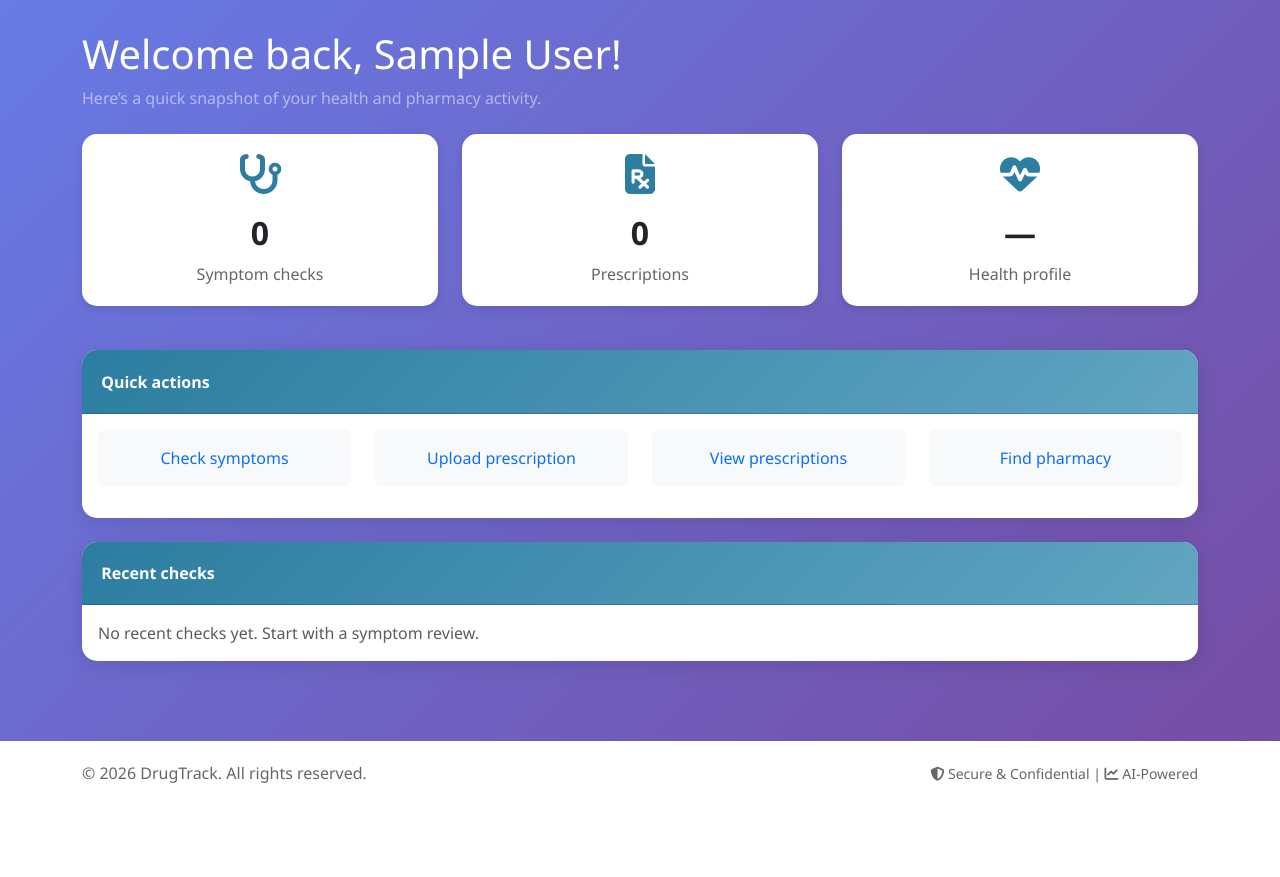
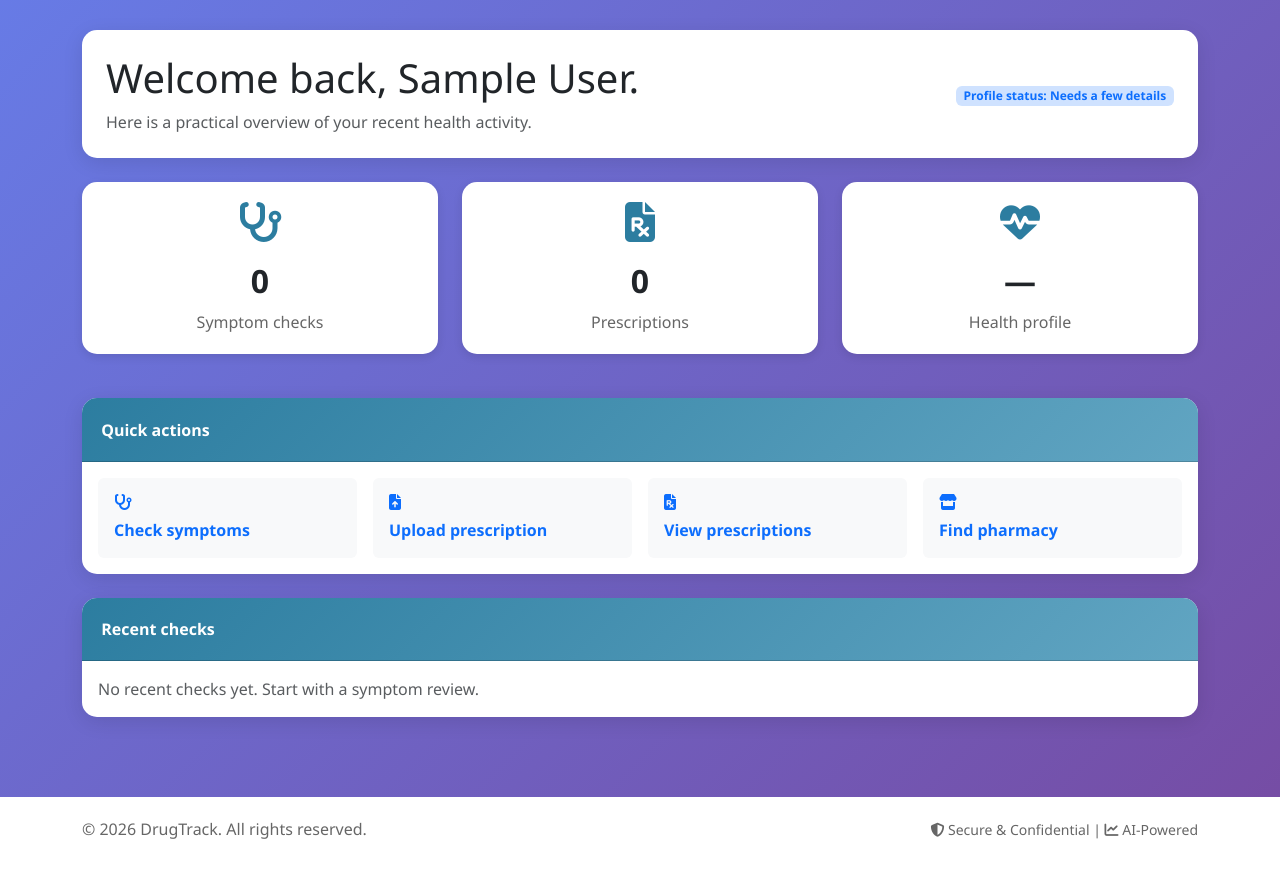
Before and after one commit to devadathsreelayam/DrugTrack, a Django app: page /accounts/dashboard/ in a window 1280 px wide. Shown: the part 138-1015 px from the top of the page. Before the commit the page ends 921 px from the top, so only its background shows below. Run offline with Django 5.2, Linux system fonts and the light colour scheme; the visitor is signed in with stand-in values (Sample User, id 1); data that the repository does not hold is empty.

Commit message:
Improved UX and workflows

```diff
--- a/apps/core/views.py
+++ b/apps/core/views.py
@@ -4,9 +4,10 @@ from django.contrib.auth.decorators import login_required
 from django.contrib.admin.views.decorators import staff_member_required
 from django.contrib import messages
 from django.db.models import Count, Q
-from django.http import JsonResponse
+from django.http import JsonResponse, HttpResponseRedirect
 from django.core.paginator import Paginator
 from django.utils import timezone
+from django.urls import reverse
 
 from apps.pharmacy.models import Drug, Pharmacy
 from .forms import *
@@ -18,14 +19,45 @@ import json
 from .utils.symptom_analyser import symptom_analyzer
 from django.views.decorators.csrf import csrf_exempt
 from django.views.decorators.http import require_http_methods
+from functools import wraps
+
+
+def get_role_home_view(user):
+    if not user or not getattr(user, 'is_authenticated', False):
+        return 'login'
+    if getattr(user, 'is_staff', False) or getattr(user, 'user_type', '') == 'admin':
+        return 'admin_dashboard'
+    if getattr(user, 'is_pharmacy_owner', False):
+        return 'pharmacy_dashboard'
+    if getattr(user, 'is_patient', False):
+        return 'dashboard'
+    return 'dashboard'
+
+
+def patient_required(function=None, redirect_field_name='next', login_url='login'):
+    """Patient views decorator"""
+
+    def decorator(view_func):
+        @wraps(view_func)
+        def _wrapped_view(request, *args, **kwargs):
+            if request.user.is_authenticated:
+                if request.user.is_patient:
+                    return view_func(request, *args, **kwargs)
+                return redirect(get_role_home_view(request.user))
+
+            login_url_with_next = f"{reverse(login_url)}?{redirect_field_name}={request.get_full_path()}"
+            return HttpResponseRedirect(login_url_with_next)
+        return _wrapped_view
+
+    if function:
+        return decorator(function)
+    return decorator
 
 
 def home_view(request):
     """Home page view"""
     if request.user.is_authenticated:
-        if request.user.is_pharmacy_owner:
-            return redirect('pharmacy_dashboard')
-        return redirect('dashboard')
+        return redirect(get_role_home_view(request.user))
 
     # Get some statistics for the home page
     total_pharmacies = Pharmacy.objects.filter(status='approved', is_active=True).count()
@@ -40,7 +72,7 @@ def home_view(request):
 
 def signup_view(request):
     if request.user.is_authenticated:
-        return redirect('dashboard')
+        return redirect(get_role_home_view(request.user))
 
     if request.method == 'POST':
         form = SignupForm(request.POST)
@@ -60,7 +92,7 @@ def signup_view(request):
 def signup_stage1(request):
     """Stage 1: Basic account creation"""
     if request.user.is_authenticated:
-        return redirect('dashboard')
+        return redirect(get_role_home_view(request.user))
 
     if request.method == 'POST':
         form = Stage1SignupForm(request.POST)
@@ -112,31 +144,43 @@ def signup_stage3(request):
     if request.method == 'POST':
         form = Stage3HealthForm(request.POST)
         if form.is_valid():
-            health_profile = health_profile or UserHealthProfile(user=request.user)
+            has_health_data = any([
+                form.cleaned_data.get('bp'),
+                form.cleaned_data.get('cholesterol'),
+                form.cleaned_data.get('blood_sugar'),
+                form.cleaned_data.get('weight') is not None,
+                form.cleaned_data.get('height') is not None,
+                form.cleaned_data.get('allergies'),
+                form.cleaned_data.get('chronic_conditions'),
+            ])
 
-            # Update only if values are provided
-            if form.cleaned_data.get('bp'):
-                health_profile.bp = form.cleaned_data['bp']
+            if has_health_data:
+                health_profile = health_profile or UserHealthProfile(user=request.user)
 
-            if form.cleaned_data.get('cholesterol'):
-                health_profile.cholesterol = form.cleaned_data['cholesterol']
+                # Update only if values are provided
+                if form.cleaned_data.get('bp'):
+                    health_profile.bp = form.cleaned_data['bp']
 
-            if form.cleaned_data.get('blood_sugar'):
-                health_profile.blood_sugar = form.cleaned_data['blood_sugar']
+                if form.cleaned_data.get('cholesterol'):
+                    health_profile.cholesterol = form.cleaned_data['cholesterol']
 
-            if form.cleaned_data.get('weight') is not None:
-                health_profile.weight = form.cleaned_data['weight']
+                if form.cleaned_data.get('blood_sugar'):
+                    health_profile.blood_sugar = form.cleaned_data['blood_sugar']
 
-            if form.cleaned_data.get('height') is not None:
-                health_profile.height = form.cleaned_data['height']
+                if form.cleaned_data.get('weight') is not None:
+                    health_profile.weight = form.cleaned_data['weight']
 
-            if form.cleaned_data.get('allergies'):
-                health_profile.allergies = form.cleaned_data['allergies']
+                if form.cleaned_data.get('height') is not None:
+                    health_profile.height = form.cleaned_data['height']
 
-            if form.cleaned_data.get('chronic_conditions'):
-                health_profile.chronic_conditions = form.cleaned_data['chronic_conditions']
+                if form.cleaned_data.get('allergies'):
+                    health_profile.allergies = form.cleaned_data['allergies']
 
-            health_profile.save()
+                if form.cleaned_data.get('chronic_conditions'):
+                    health_profile.chronic_conditions = form.cleaned_data['chronic_conditions']
+
+                health_profile.save()
+
             messages.success(request, 'Health details saved successfully!')
             return redirect('signup_stage4')
         else:
@@ -211,9 +255,7 @@ def complete_profile(request):
 
 def login_view(request):
     if request.user.is_authenticated:
-        if request.user.is_pharmacy_owner:
-            return redirect('pharmacy_dashboard')
-        return redirect('dashboard')
+        return redirect(get_role_home_view(request.user))
 
     if request.method == 'POST':
         username = request.POST.get('username')
@@ -223,19 +265,21 @@ def login_view(request):
         if user is not None:
             login(request, user)
             messages.success(request, f'Welcome back, {user.username}!')
-            if user.is_pharmacy_owner:
-                return redirect('pharmacy_dashboard')
-            return redirect('dashboard')
+            return redirect(get_role_home_view(user))
         else:
             messages.error(request, 'Invalid username or password.')
 
     return render(request, 'accounts/login.html')
 
+
+@login_required
 def logout_view(request):
     logout(request)
     return redirect('home')
 
+
 @login_required
+@patient_required
 def dashboard_view(request):
     user = request.user
     total_symptom_checks = SymptomPrediction.objects.filter(user=user).count()
@@ -260,6 +304,7 @@ def dashboard_view(request):
 
 
 @login_required
+@patient_required
 def profile_view(request):
     if request.method == 'POST':
         form = ProfileForm(request.POST, instance=request.user)
@@ -282,6 +327,7 @@ def profile_view(request):
 
 
 @login_required
+@patient_required
 def add_medication(request):
     """Add a medication to user's list"""
     if request.method == 'POST':
@@ -298,6 +344,7 @@ def add_medication(request):
 
 
 @login_required
+@patient_required
 def prescription_upload_view(request):
     """Upload a new prescription with structured data"""
     if request.method == 'POST':
@@ -345,6 +392,7 @@ def prescription_upload_view(request):
 
 
 @login_required
+@patient_required
 def prescription_list_view(request):
     """List all prescriptions for the user"""
     prescriptions = Prescription.objects.filter(user=request.user).order_by('-created_at')
@@ -357,6 +405,7 @@ def prescription_list_view(request):
 
 
 @login_required
+@patient_required
 def prescription_detail_view(request, pk):
     """View detailed prescription information"""
     prescription = get_object_or_404(Prescription, id=pk, user=request.user)
@@ -364,6 +413,7 @@ def prescription_detail_view(request, pk):
 
 
 @login_required
+@patient_required
 def delete_prescription_view(request, pk):
     """Delete a prescription"""
     prescription = get_object_or_404(Prescription, id=pk, user=request.user)
@@ -377,6 +427,7 @@ def delete_prescription_view(request, pk):
 
 
 @login_required
+@patient_required
 def update_health(request):
     """Update user's health profile with new fields"""
     if request.method == 'POST':
@@ -411,6 +462,7 @@ def update_health(request):
 
 
 @login_required
+@patient_required
 def remove_medication(request, med_id):
     """Remove a medication from user's list"""
     medication = get_object_or_404(UserMedication, id=med_id, user=request.user)
@@ -420,12 +472,14 @@ def remove_medication(request, med_id):
 
 
 @login_required
+@patient_required
 def symptom_checker_view(request):
     """Render the symptom checker page"""
     return render(request, 'core/symptom_checker.html')
 
 
 @login_required
+@patient_required
 @csrf_exempt
 @require_http_methods(["POST"])
 def analyze_symptoms_api(request):
@@ -476,6 +530,7 @@ def analyze_symptoms_api(request):
 
 
 @login_required
+@patient_required
 def symptom_history_view(request):
     """View past symptom analyses with search and filter"""
     predictions = SymptomPrediction.objects.filter(user=request.user)
@@ -536,6 +591,7 @@ def symptom_history_view(request):
 
 
 @login_required
+@patient_required
 def symptom_detail_view(request, pk):
     """View detailed symptom analysis"""
     prediction = get_object_or_404(SymptomPrediction, id=pk, user=request.user)
@@ -543,6 +599,7 @@ def symptom_detail_view(request, pk):
 
 
 @login_required
+@patient_required
 def update_location_view(request):
     """Update user's location"""
     if request.method == 'POST':
--- a/templates/core/dashboard.html
+++ b/templates/core/dashboard.html
@@ -13,8 +13,19 @@
 {% block content %}
 <div class="row mb-4">
     <div class="col-12">
-        <h1 class="text-white mb-2">Welcome back, {{ user.get_full_name|default:user.username }}!</h1>
-        <p class="text-white-50 mb-0">Here’s a quick snapshot of your health and pharmacy activity.</p>
+        <div class="card border-0">
+            <div class="card-body p-4">
+                <div class="d-flex flex-column flex-md-row justify-content-between align-items-md-center gap-3">
+                    <div>
+                        <h1 class="mb-2">Welcome back, {{ user.get_full_name|default:user.username }}.</h1>
+                        <p class="text-muted mb-0">Here is a practical overview of your recent health activity.</p>
+                    </div>
+                    <div class="text-md-end">
+                        <span class="badge bg-primary-subtle text-primary">Profile status: {% if profile_complete %}Ready{% else %}Needs a few details{% endif %}</span>
+                    </div>
+                </div>
+            </div>
+        </div>
     </div>
 </div>
 
@@ -73,25 +84,37 @@
         <div class="card">
             <div class="card-header">Quick actions</div>
             <div class="card-body">
-                <div class="row text-center">
-                    <div class="col-md-3 mb-3">
+                <div class="row g-3">
+                    <div class="col-md-3">
                         <a href="{% url 'symptom_checker' %}" class="text-decoration-none">
-                            <div class="p-3 rounded bg-light">Check symptoms</div>
+                            <div class="p-3 rounded bg-light h-100">
+                                <i class="fas fa-stethoscope text-primary mb-2 d-block"></i>
+                                <div class="fw-semibold">Check symptoms</div>
+                            </div>
                         </a>
                     </div>
-                    <div class="col-md-3 mb-3">
+                    <div class="col-md-3">
                         <a href="{% url 'prescription_upload' %}" class="text-decoration-none">
-                            <div class="p-3 rounded bg-light">Upload prescription</div>
+                            <div class="p-3 rounded bg-light h-100">
+                                <i class="fas fa-file-upload text-primary mb-2 d-block"></i>
+                                <div class="fw-semibold">Upload prescription</div>
+                            </div>
                         </a>
                     </div>
-                    <div class="col-md-3 mb-3">
+                    <div class="col-md-3">
                         <a href="{% url 'prescription_list' %}" class="text-decoration-none">
-                            <div class="p-3 rounded bg-light">View prescriptions</div>
+                            <div class="p-3 rounded bg-light h-100">
+                                <i class="fas fa-file-prescription text-primary mb-2 d-block"></i>
+                                <div class="fw-semibold">View prescriptions</div>
+                            </div>
                         </a>
                     </div>
-                    <div class="col-md-3 mb-3">
+                    <div class="col-md-3">
                         <a href="{% url 'pharmacy_list' %}" class="text-decoration-none">
-                            <div class="p-3 rounded bg-light">Find pharmacy</div>
+                            <div class="p-3 rounded bg-light h-100">
+                                <i class="fas fa-store text-primary mb-2 d-block"></i>
+                                <div class="fw-semibold">Find pharmacy</div>
+                            </div>
                         </a>
                     </div>
                 </div>
--- a/templates/pharmacy/pharmacy_dashboard.html
+++ b/templates/pharmacy/pharmacy_dashboard.html
@@ -121,6 +121,7 @@
 </div>
 
 <!-- Quick Actions -->
+{% if pharmacy.status == 'approved' %}
 <div class="row mb-4">
     <div class="col-md-12">
         <div class="card">
@@ -154,6 +155,7 @@
         </div>
     </div>
 </div>
+{% endif %}
 
 <!-- Low Stock Items -->
 {% if low_stock_items %}
```
Also changed, not shown: apps/core/admin_views.py (+7 -3 lines), apps/core/tests.py (+22 -0 lines), templates/admin_panel/dashboard.html (+35 -0 lines).
